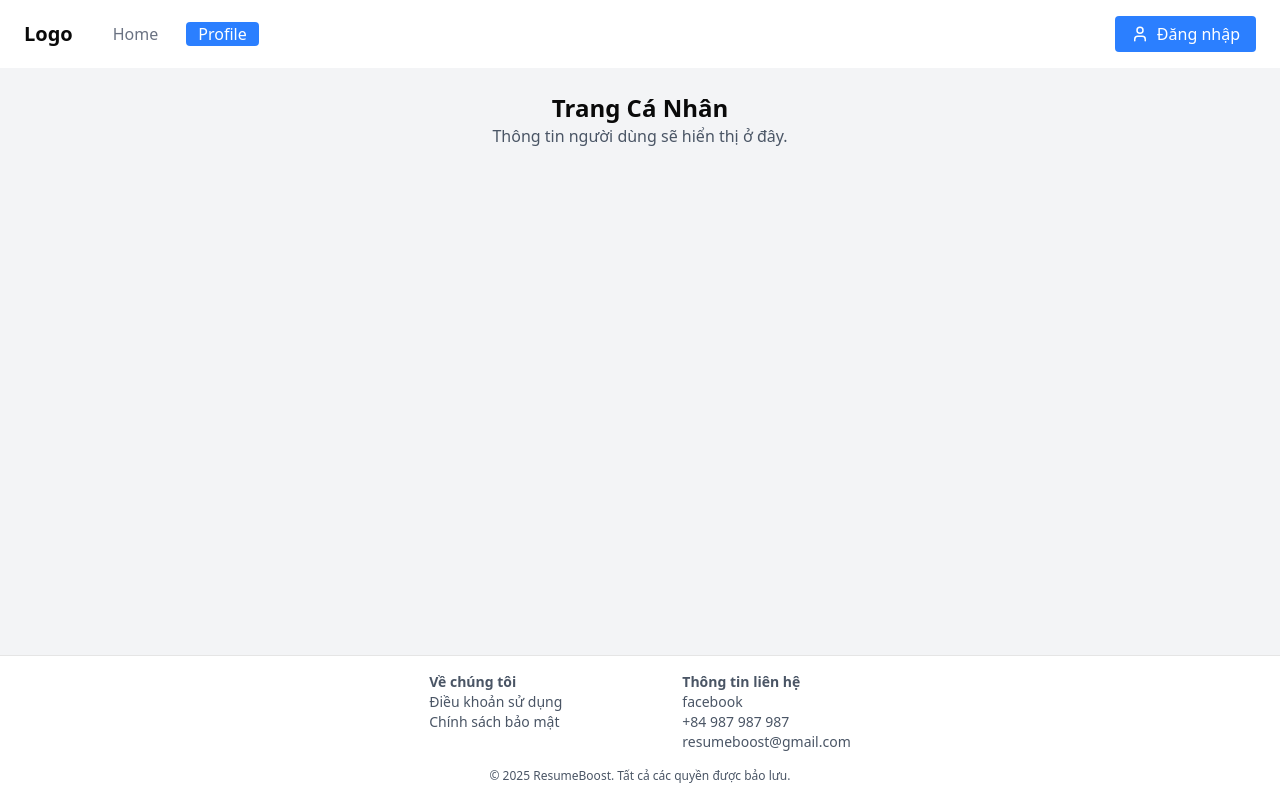
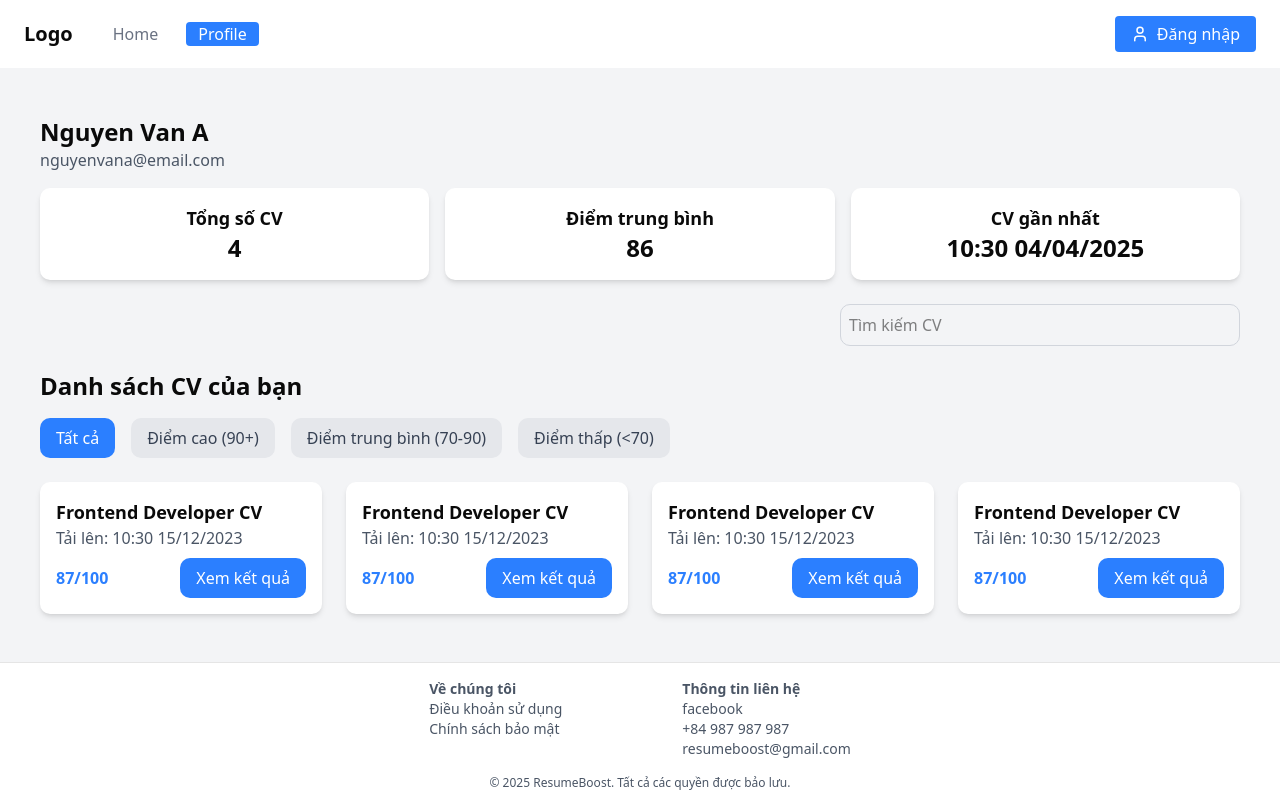
Before and after one commit to trgcghai/ResumeBoost, a React (Vite) app: page /profile in a window 1280 px wide. Built offline with nearby package versions, Linux system fonts and the light colour scheme.

Commit message:
upadte trang profile

```diff
--- /dev/null
+++ b/src/components/Card.tsx
@@ -0,0 +1,29 @@
+import React from 'react';
+import { NavLink } from 'react-router-dom';
+
+interface CardProps {
+  title: string;
+  uploadTime: string;
+  score: number;
+  id: string; // For linking to the detailed CV page
+}
+
+const Card: React.FC<CardProps> = ({ title, uploadTime, score, id }) => {
+  return (
+    <div className="bg-white shadow-md rounded-lg p-4">
+      <h3 className="text-lg font-semibold">{title}</h3>
+      <p className="text-gray-600">{uploadTime}</p>
+      <div className="flex justify-between items-center mt-2">
+        <p className="text-blue-500 font-bold">{score}/100</p>
+        <NavLink
+          to={`/details/${id}`}
+          className="bg-blue-500 text-white px-4 py-2 rounded-lg hover:bg-blue-600"
+        >
+          Xem kết quả
+        </NavLink>
+      </div>
+    </div>
+  );
+};
+
+export default Card;
--- /dev/null
+++ b/src/components/ListCV.tsx
@@ -0,0 +1,9 @@
+
+
+export default function ListCV() {
+  return (
+    <div>
+      hello
+    </div>
+  )
+}
--- /dev/null
+++ b/src/components/OverView.tsx
@@ -0,0 +1,40 @@
+import React from 'react';
+
+const Overview: React.FC = () => {
+  return (
+    <div className="mb-6">
+      {/* User Info */}
+      <div className="mb-4">
+        <h1 className="text-2xl font-bold">Nguyen Van A</h1>
+        <p className="text-gray-600">nguyenvana@email.com</p>
+      </div>
+
+      {/* Stats */}
+      <div className="grid grid-cols-1 md:grid-cols-3 gap-4 mb-6">
+        <div className="bg-white shadow-md rounded-lg p-4 text-center">
+          <h3 className="text-lg font-semibold">Tổng số CV</h3>
+          <p className="text-2xl font-bold">4</p>
+        </div>
+        <div className="bg-white shadow-md rounded-lg p-4 text-center">
+          <h3 className="text-lg font-semibold">Điểm trung bình</h3>
+          <p className="text-2xl font-bold">86</p>
+        </div>
+        <div className="bg-white shadow-md rounded-lg p-4 text-center">
+          <h3 className="text-lg font-semibold">CV gần nhất</h3>
+          <p className="text-2xl font-bold">10:30 04/04/2025</p>
+        </div>
+      </div>
+
+      {/* Search Bar */}
+      <div className="flex justify-end">
+        <input
+          type="text"
+          placeholder="Tìm kiếm CV"
+          className="w-full md:w-1/3 p-2 border border-gray-300 rounded-lg focus:outline-none focus:ring-2 focus:ring-blue-500"
+        />
+      </div>
+    </div>
+  );
+};
+
+export default Overview;
--- a/src/pages/Profile.tsx
+++ b/src/pages/Profile.tsx
@@ -1,10 +1,81 @@
-const Profile = () => {
-    return (
-      <div className="text-center">
-        <h2 className="text-2xl font-bold">Trang Cá Nhân</h2>
-        <p className="text-gray-600">Thông tin người dùng sẽ hiển thị ở đây.</p>
+import React, { useState } from 'react';
+import Overview from '../components/OverView';
+import Card from '../components/Card';
+
+interface CV {
+  id: string;
+  title: string;
+  uploadTime: string;
+  score: number;
+}
+
+const Profile: React.FC = () => {
+  // Sample data for CVs
+  const [cvs] = useState<CV[]>([
+    {
+      id: '1',
+      title: 'Frontend Developer CV',
+      uploadTime: 'Tải lên: 10:30 15/12/2023',
+      score: 87,
+    },
+    {
+      id: '2',
+      title: 'Frontend Developer CV',
+      uploadTime: 'Tải lên: 10:30 15/12/2023',
+      score: 87,
+    },
+    {
+      id: '3',
+      title: 'Frontend Developer CV',
+      uploadTime: 'Tải lên: 10:30 15/12/2023',
+      score: 87,
+    },
+    {
+      id: '4',
+      title: 'Frontend Developer CV',
+      uploadTime: 'Tải lên: 10:30 15/12/2023',
+      score: 87,
+    },
+  ]);
+
+  return (
+    <div className="container mx-auto p-6">
+      {/* Overview Section */}
+      <Overview />
+
+      {/* CV List Section */}
+      <div>
+        <h2 className="text-2xl font-bold mb-4">Danh sách CV của bạn</h2>
+
+        {/* Filter Bar */}
+        <div className="flex space-x-4 mb-6">
+          <button className="bg-blue-500 text-white px-4 py-2 rounded-lg">Tất cả</button>
+          <button className="bg-gray-200 text-gray-700 px-4 py-2 rounded-lg">
+            Điểm cao (90+)
+          </button>
+          <button className="bg-gray-200 text-gray-700 px-4 py-2 rounded-lg">
+            Điểm trung bình (70-90)
+          </button>
+          <button className="bg-gray-200 text-gray-700 px-4 py-2 rounded-lg">
+            Điểm thấp (&lt;70)
+          </button>
+        </div>
+
+        {/* CV Cards */}
+        <div className="grid grid-cols-1 md:grid-cols-2 lg:grid-cols-4 gap-6">
+          {cvs.map((cv) => (
+            <Card
+              key={cv.id}
+              id={cv.id}
+              title={cv.title}
+              uploadTime={cv.uploadTime}
+              score={cv.score}
+            />
+          ))}
+        </div>
       </div>
-    );
-  };
+    </div>
+  );
+};
 
-  export default Profile;
+export default Profile;
```
